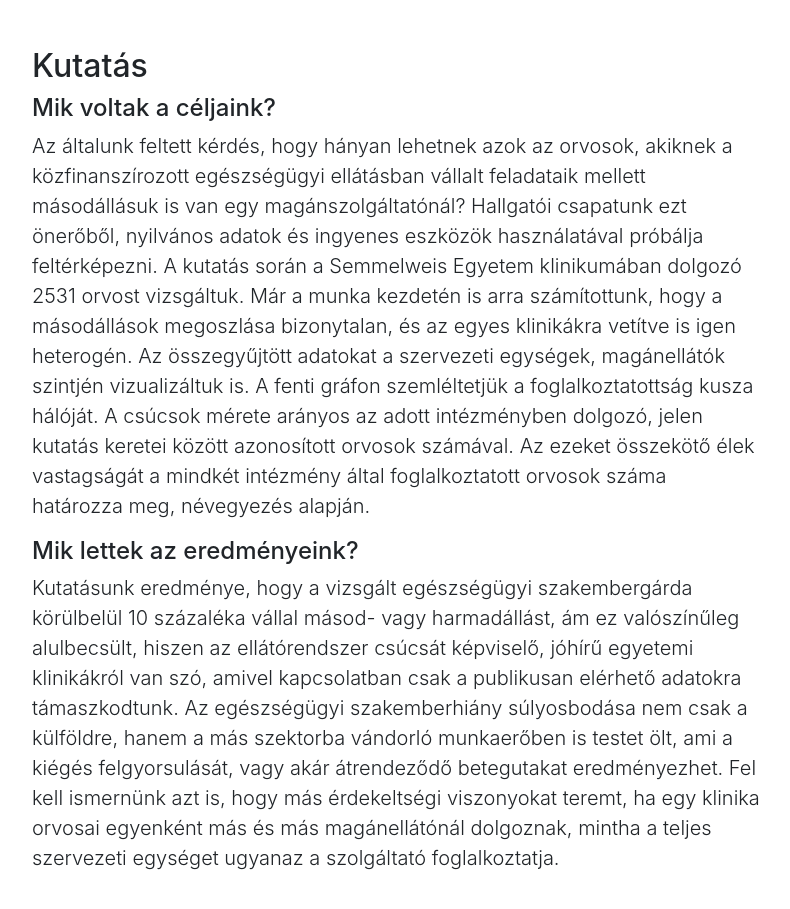
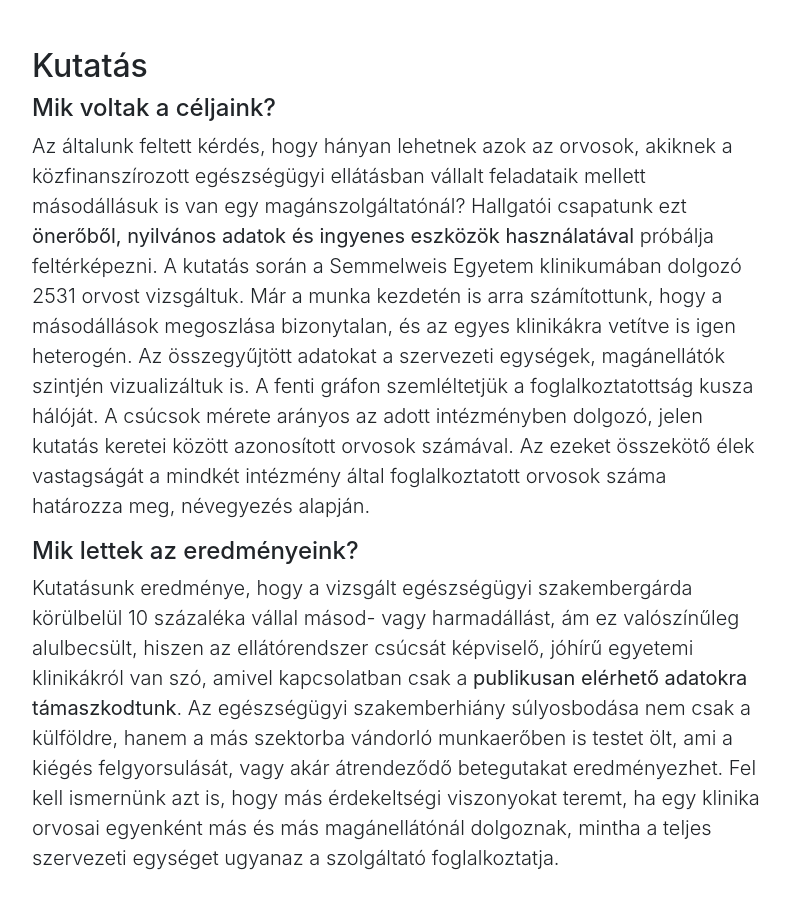
Before and after one commit to parhuzamoseletrajzok/parhuzamoseletrajzok.github.io, a website with bundled scripts: page index.html in a window 1280 px wide. Shown: the part 1340-2249 px from the top of the page, without its empty margins (243-1033 px from the left). Built offline with nearby package versions, Linux system fonts and the light colour scheme.

Commit message:
szöveg kiemelés

```diff
--- a/index.html
+++ b/index.html
@@ -194,15 +194,18 @@
         <div class="row">
           <div class="col-lg-8 mx-auto">
             <h2>Kutatás</h2><h4>Mik voltak a céljaink?</h4>
-            <p class="lead">Az általunk feltett kérdés, hogy hányan lehetnek azok az orvosok, akiknek a közfinanszírozott egészségügyi ellátásban  vállalt feladataik mellett másodállásuk is van egy magánszolgáltatónál? Hallgatói csapatunk ezt önerőből, nyilvános
-adatok és ingyenes eszközök használatával próbálja feltérképezni. A kutatás során a Semmelweis Egyetem klinikumában dolgozó 2531 orvost vizsgáltuk. Már a munka kezdetén is arra számítottunk,
+            <p class="lead">Az általunk feltett kérdés, hogy hányan lehetnek azok az orvosok, akiknek a közfinanszírozott egészségügyi ellátásban  vállalt feladataik mellett
+másodállásuk is van egy magánszolgáltatónál? Hallgatói csapatunk ezt <span style="font-weight:400">önerőből, nyilvános
+adatok és ingyenes eszközök használatával</span> próbálja feltérképezni. A kutatás során a Semmelweis Egyetem klinikumában dolgozó 2531 orvost vizsgáltuk. Már a munka kezdetén is arra
+számítottunk,
 hogy a másodállások megoszlása bizonytalan, és az egyes klinikákra vetítve is igen heterogén. Az összegyűjtött adatokat a szervezeti
 egységek, magánellátók szintjén vizualizáltuk is. A fenti  gráfon szemléltetjük a foglalkoztatottság kusza hálóját. A csúcsok mérete
 arányos az adott intézményben dolgozó, jelen kutatás keretei között azonosított orvosok számával. Az ezeket összekötő élek vastagságát a
 mindkét intézmény által foglalkoztatott  orvosok száma határozza meg, névegyezés alapján.</p><h4>Mik lettek az
 eredményeink?</h4><p class="lead">Kutatásunk eredménye, hogy a
 vizsgált egészségügyi szakembergárda körülbelül 10 százaléka vállal másod- vagy harmadállást, ám ez valószínűleg alulbecsült, hiszen az ellátórendszer csúcsát képviselő, jóhírű egyetemi
-klinikákról van szó, amivel kapcsolatban csak a publikusan elérhető adatokra támaszkodtunk. Az egészségügyi szakemberhiány súlyosbodása nem csak a külföldre, hanem a más
+klinikákról van szó, amivel kapcsolatban csak a <span style="font-weight:400">publikusan elérhető adatokra támaszkodtunk</span>. Az egészségügyi szakemberhiány súlyosbodása nem
+csak a külföldre, hanem a más
 szektorba vándorló munkaerőben is testet ölt, ami a kiégés felgyorsulását, vagy akár átrendeződő betegutakat eredményezhet.
 Fel kell ismernünk azt is, hogy más érdekeltségi viszonyokat teremt, ha egy klinika orvosai egyenként más és más magánellátónál
 dolgoznak, mintha a teljes szervezeti egységet ugyanaz a szolgáltató foglalkoztatja. </p>
```
